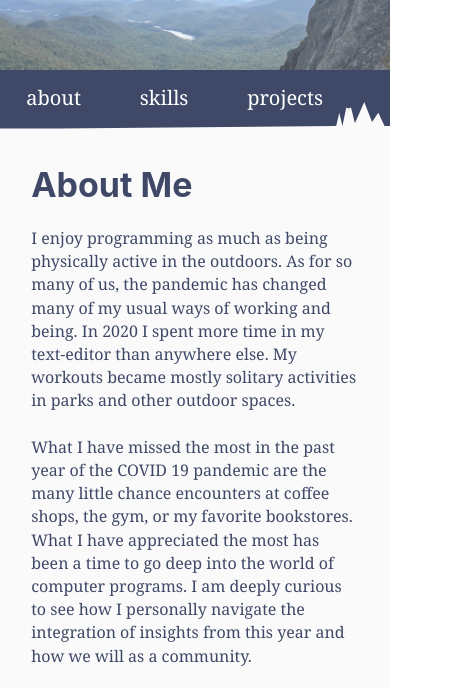
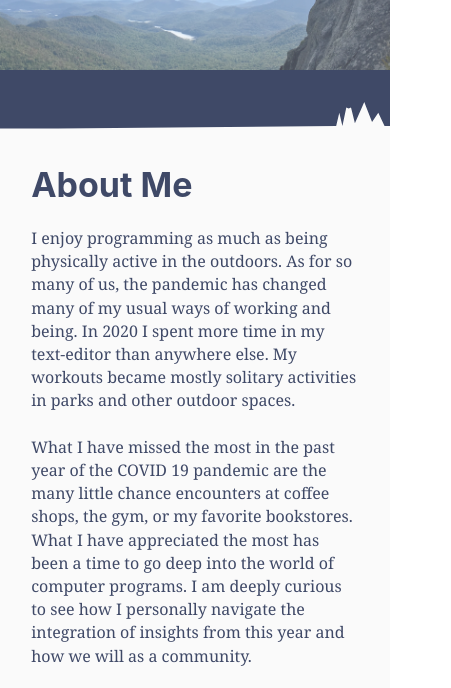
Before and after one commit to Tammo-Feldmann/personal_site, a Gatsby site: page / in a window 390 px wide. Shown: the part 149-837 px from the top of the page, 451 px wide, since content can reach past the window. Built offline with nearby package versions, Linux system fonts and the light colour scheme; Gatsby itself is replaced by a stand-in of ours.

Commit message:
Hide scroll menu for tablet and mobile

```diff
--- a/src/components/poly1.js
+++ b/src/components/poly1.js
@@ -15,6 +15,7 @@ const Poly1 = () => {
         clipPath: `polygon(0 -1%, 100% -1%, 100% 21%, 98.6% 21%, 97% 16%, 95.4% 19.5%, 93.4% 12%, 91% 20%, 90% 14%, 89.4% 14.4%, 88.8% 14%, 87.8% 21%, 87% 16%, 86.2% 21%, 15% 22%, 0 ${windowWidth <= 414 ? "22%" : windowWidth <= 768 ? "65%" : "100%"})`,
       }}
     >
+      { windowWidth > 1024 &&
         <div
           style={{
             display: `flex`,
@@ -63,7 +64,7 @@ const Poly1 = () => {
               <HoverText>projects</HoverText>
             </RsLink>
           </div>
-      </div>
+        </div>}
     </div>
   )
 }
```
Lines whose indentation alone changed are shown as unchanged.
